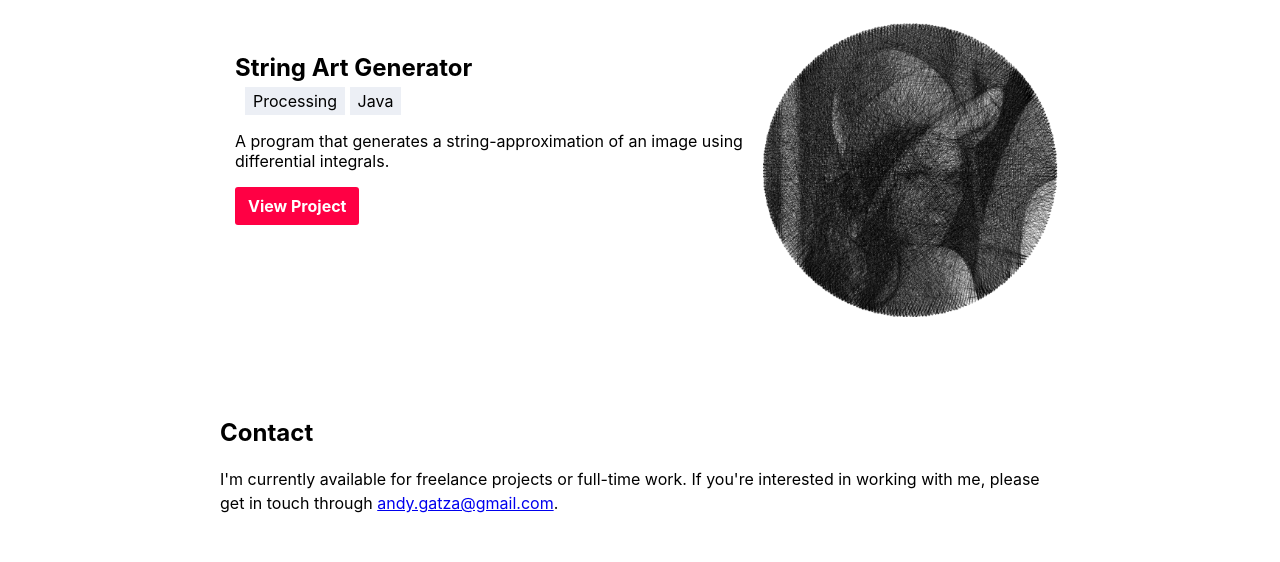
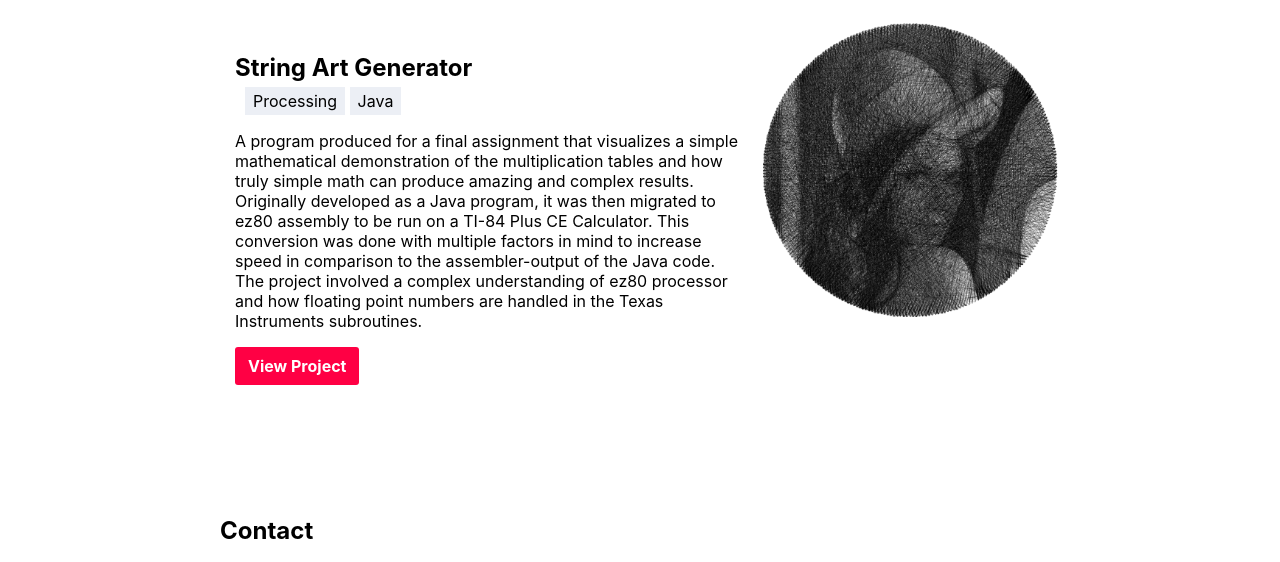
Before and after one commit to 144a/144a.github.io, a website: page index.html in a window 1280 px wide. Shown: the part 2400-2962 px from the top of the page. Drawn offline with Linux system fonts and the light colour scheme.

Commit message:
Test of length of text

```diff
--- a/index.html
+++ b/index.html
@@ -165,7 +165,7 @@
             <div class="skill-tag">Java</div>
         </div>
         <p>
-          A program that generates a string-approximation of an image using differential integrals.
+          A program produced for a final assignment that visualizes a simple mathematical demonstration of the multiplication tables and how truly simple math can produce amazing and complex results. Originally developed as a  Java program, it was then migrated to ez80 assembly to be run on a TI-84 Plus CE Calculator. This conversion was done with multiple factors in mind to increase speed in comparison to the assembler-output of the Java code. The project involved a complex understanding of ez80 processor and how floating point numbers are handled in the Texas Instruments subroutines.
           <div>
             <a class="btn" href="https://github.com/144a/stringArtGenerator" target="_blank">View Project</a>
           </div>
```
